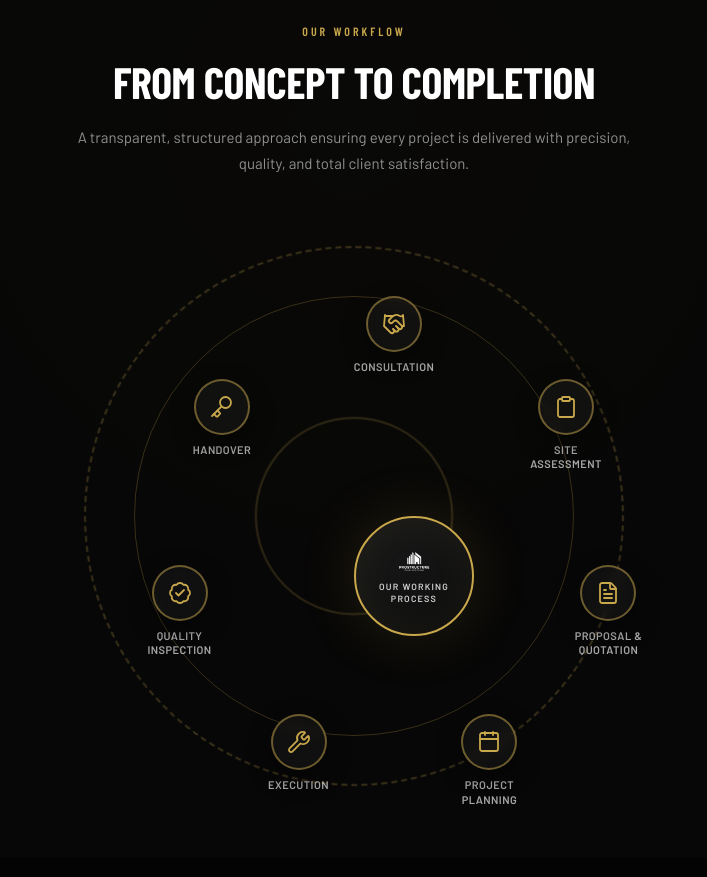
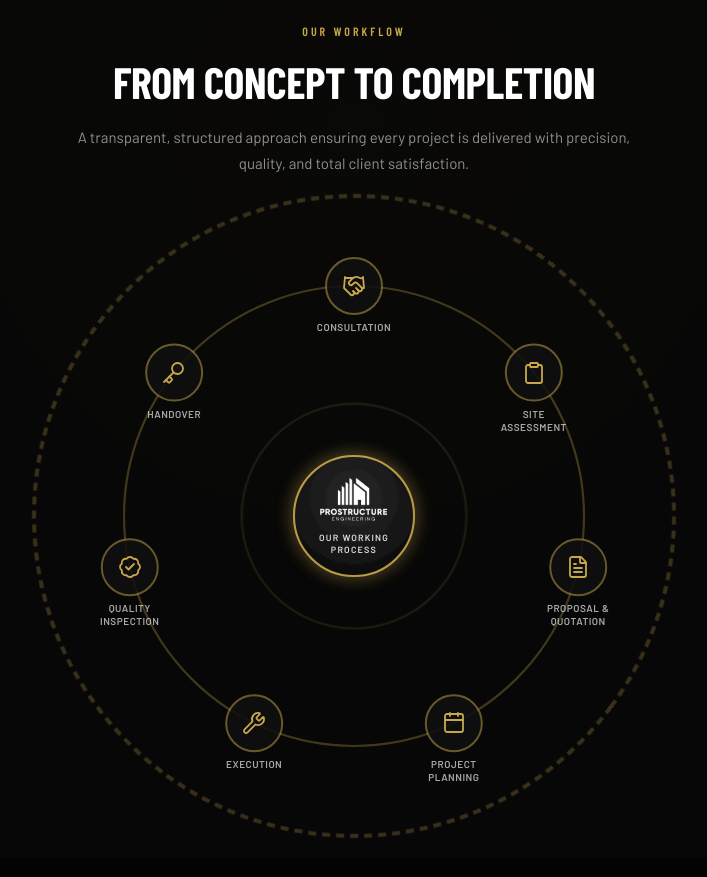
Before and after one commit to Bonheur45-prog/Prostructure, a React (Vite) app: page / in a window 1280 px wide. Shown: the part 5200-6077 px from the top of the page, without its empty margins (286-993 px from the left). Built offline with nearby package versions, Linux system fonts and the light colour scheme; a web font is replaced by a local one.

Commit message:
working using SVG. no errors

```diff
--- a/src/sections/WorkingProcess/WorkingProcess.jsx
+++ b/src/sections/WorkingProcess/WorkingProcess.jsx
@@ -1,92 +1,80 @@
 // ============================================
 // PROSTRUCTURE ENGINEERING LTD
 // src/sections/WorkingProcess/WorkingProcess.jsx
-// Radial / Orbital layout – 7 steps with icons
+// SVG-based orbital layout — pixel-perfect ring alignment
 // ============================================
 
-import { useRef, useMemo } from 'react'
+import { useRef } from 'react'
 import { motion, useScroll, useTransform } from 'framer-motion'
 import { useInView } from '@hooks/useInView'
 import { processContent, processSteps } from '@data/process'
-import logo from '@assets/images/logo.png' // ← your small logo
+import logo from '@assets/images/logo.png'
 import styles from './WorkingProcess.module.css'
 
-// ── Animation Variants ──────────────────────────────
+// ── SVG coordinate constants ─────────────────────────
+// viewBox is 600×600. Centre = (300, 300).
+const CX         = 300
+const CY         = 300
+const R_DASHED   = 320   // outer decorative dashed ring (increased to push it outward)
+const R_STATIC   = 230   // solid ring — node centres sit EXACTLY here
+const R_PULSE    = 100    // pulse halo radius
+const R_HUB      = 60    // hub circle radius (visual diameter 120)
+const NODE_R     = 28    // icon circle radius (visual diameter 56)
+const TITLE_GAP  = 17    // gap between icon circle edge and title text
+
+// ── Pre-compute node positions ───────────────────────
+const total      = processSteps.length
+const startAngle = -Math.PI / 2  // 12 o'clock
+
+const nodeData = processSteps.map((step, index) => {
+  const angle = startAngle + (index / total) * 2 * Math.PI
+  const cx    = CX + R_STATIC * Math.cos(angle)
+  const cy    = CY + R_STATIC * Math.sin(angle)
+  return { ...step, cx, cy, angle }
+})
+
+// ── Animation variants ───────────────────────────────
 
 const headerVariants = {
   hidden:  { opacity: 0, y: 24 },
   visible: {
-    opacity: 1,
-    y: 0,
+    opacity: 1, y: 0,
     transition: { duration: 0.6, ease: [0.25, 0.46, 0.45, 0.94] },
   },
 }
 
 const nodeVariants = {
-  hidden:  { opacity: 0, scale: 0.6 },
+  hidden:  { opacity: 0, scale: 0.5 },
   visible: (i) => ({
-    opacity: 1,
-    scale: 1,
-    transition: {
-      duration: 0.5,
-      delay: i * 0.09,
-      ease: [0.25, 0.46, 0.45, 0.94],
-    },
+    opacity: 1, scale: 1,
+    transition: { duration: 0.5, delay: i * 0.09, ease: [0.25, 0.46, 0.45, 0.94] },
   }),
 }
 
 const hubVariants = {
-  hidden:  { scale: 0.5, opacity: 0 },
+  hidden:  { opacity: 0, scale: 0.5 },
   visible: {
-    scale: 1,
-    opacity: 1,
+    opacity: 1, scale: 1,
     transition: { duration: 0.7, delay: 0.2, ease: [0.25, 0.46, 0.45, 0.94] },
   },
 }
 
-// ── Main Component ──────────────────────────────────
+// ── Component ────────────────────────────────────────
 
 export default function WorkingProcess() {
-  const sectionRef = useRef(null)
-  const [inViewRef, inView] = useInView(0.08)
+  const sectionRef              = useRef(null)
+  const [inViewRef, inView]     = useInView(0.08)
 
   const { scrollYProgress } = useScroll({
-    target: sectionRef,
-    offset: ['start end', 'end start'],
+    target:  sectionRef,
+    offset:  ['start end', 'end start'],
   })
   const backgroundY = useTransform(scrollYProgress, [0, 1], ['-20%', '20%'])
 
   const setRefs = (el) => {
     sectionRef.current = el
-    inViewRef.current = el
+    inViewRef.current  = el
   }
-
-  // ── Calculate orbital positions ──────────────────
-  // 7 nodes evenly spaced around a circle (radius = 220px)
-  const nodes = useMemo(() => {
-    const total = processSteps.length
-    const radius = 220 // distance from center to node center
-    const startAngle = -Math.PI / 2 // start at 12 o'clock
-
-    return processSteps.map((step, index) => {
-      const angle = startAngle + (index / total) * 2 * Math.PI
-      const x = radius * Math.cos(angle)
-      const y = radius * Math.sin(angle)
-
-      return {
-        ...step,
-        style: {
-          left: `calc(50% + ${x}px)`,
-          top: `calc(50% + ${y}px)`,
-          // X: centre the node div horizontally on the ring point.
-          // Y: shift up by exactly half the nodeCircle height (56px / 2 = 28px)
-          //    so the nodeCircle's centre — not the whole div's centre — sits on the ring.
-          //    This is correct regardless of title height below the circle.
-          transform: 'translate(-50%, -28px)',
-        },
-      }
-    })
-  }, [])
 
   return (
     <section
@@ -95,17 +83,15 @@ export default function WorkingProcess() {
       className={styles.section}
       aria-labelledby="process-heading"
     >
-      {/* Parallax background */}
+      {/* ── Parallax background ── */}
       <div className={styles.parallaxClip} aria-hidden="true">
-        <motion.div
-          className={styles.parallaxBg}
-          style={{ y: backgroundY }}
-        />
+        <motion.div className={styles.parallaxBg} style={{ y: backgroundY }} />
         <div className={styles.overlay} />
       </div>
 
       <div className={styles.inner}>
-        {/* ── Header ── */}
+
+        {/* ── Section header ── */}
         <motion.div
           className={styles.header}
           variants={headerVariants}
@@ -119,53 +105,196 @@ export default function WorkingProcess() {
           <p className={styles.subtext}>{processContent.subtext}</p>
         </motion.div>
 
-        {/* ── Orbital ── */}
+        {/* ── SVG orbital diagram ── */}
         <div className={styles.orbitContainer}>
-          <div className={styles.orbitWrapper}>
+          {/*
+            viewBox="0 0 600 600" + width="100%" = responsive scaling.
+            Every element shares one coordinate space — rings, nodes, hub all
+            reference the same (300,300) centre. No translate hacks needed.
+          */}
+          <svg
+            className={styles.orbitSvg}
+            viewBox="0 0 600 600"
+            xmlns="http://www.w3.org/2000/svg"
+            aria-hidden="true"
+          >
+            {/* ── Ring: outer dashed rotating ── */}
+            <circle
+              cx={CX} cy={CY}
+              r={R_DASHED}
+              fill="none"
+              stroke="rgba(201,168,76,0.25)"
+              strokeWidth="4"
+              strokeDasharray="8 6"
+              className={styles.ringDashed}
+            />
 
-            {/* Ring 3 – Outer dashed (rotating) */}
-            <div className={styles.ringDashed} />
+            {/* ── Ring: solid static — nodes sit on this ── */}
+            <circle
+              cx={CX} cy={CY}
+              r={R_STATIC}
+              fill="none"
+              stroke="rgba(201,168,76,0.3)"
+              strokeWidth="2.2"
+            />
 
-            {/* Ring 2 – Middle solid (static, holds nodes) */}
-            <div className={styles.ringStatic} />
+            {/* ── Ring: pulse halo around hub ── */}
+            <circle
+              cx={CX} cy={CY}
+              r={R_PULSE}
+              fill="none"
+              stroke="rgba(201,168,76,0.7)"
+              strokeWidth="2"
+              className={styles.ringPulse}
+            />
 
-            {/* Ring 1 – Inner pulsing heartbeat */}
-            <div className={styles.ringPulse} />
-
-            {/* ── Central Hub ── */}
-            <motion.div
-              className={styles.hub}
+            {/* ── Hub circle ── */}
+            <motion.g
               variants={hubVariants}
               initial="hidden"
               animate={inView ? 'visible' : 'hidden'}
+              style={{ originX: `${CX}px`, originY: `${CY}px` }}
             >
-              <img src={logo} alt="Prostructure Engineering" className={styles.hubLogo} />
-              <span className={styles.hubLabel}>OUR WORKING PROCESS</span>
-            </motion.div>
+              {/* Hub background fill */}
+              <circle
+                cx={CX} cy={CY}
+                r={R_HUB}
+                fill="url(#hubGradient)"
+                stroke="rgba(201,168,76,0.9)"
+                strokeWidth="2"
+                filter="url(#hubGlow)"
+              />
+              {/* Hub logo — foreignObject lets us use the <img> tag inside SVG */}
+              <foreignObject
+                x={CX - 46} y={CY - 50}
+                width="100" height="100"
+                style={{ overflow: 'visible' }}
+              >
+                <img
+                  src={logo}
+                  alt=""
+                  style={{
+                    width: '90px',
+                    height: 'auto',
+                    display: 'block',
+                    filter: 'brightness(0) invert(1)',
+                  }}
+                />
+              </foreignObject>
+              {/* Hub label */}
+              <text
+                x={CX} y={CY + 25}
+                textAnchor="middle"
+                className={styles.hubLabel}
+              >
+                <tspan x={CX} dy="0">OUR WORKING</tspan>
+                <tspan x={CX} dy="12">PROCESS</tspan>
+              </text>
+            </motion.g>
 
-            {/* ── 7 Orbiting Nodes ── */}
-            {nodes.map((node, index) => {
-              const Icon = node.icon
+            {/* ── 7 Orbiting nodes ── */}
+            {nodeData.map((node, index) => {
+              const Icon      = node.icon
+              // Title sits directly below the icon circle
+              const titleX    = node.cx
+              const titleY    = node.cy + NODE_R + TITLE_GAP
+              // Split multi-word titles for wrapping (max ~10 chars per line)
+              const words     = node.title.split(' ')
+              const line1     = words.slice(0, Math.ceil(words.length / 2)).join(' ')
+              const line2     = words.length > 1
+                                  ? words.slice(Math.ceil(words.length / 2)).join(' ')
+                                  : null
+
               return (
-                <motion.div
+                <motion.g
                   key={node.id}
-                  className={styles.node}
-                  style={node.style}
                   custom={index}
                   variants={nodeVariants}
                   initial="hidden"
                   animate={inView ? 'visible' : 'hidden'}
+                  // SVG motion.g scales from the node's own centre
+                  style={{ originX: `${node.cx}px`, originY: `${node.cy}px` }}
+                  className={styles.nodeGroup}
                 >
-                  <div className={styles.nodeCircle}>
-                    <Icon className={styles.nodeIcon} />
-                  </div>
-                  <span className={styles.nodeTitle}>{node.title}</span>
-                </motion.div>
+                  {/* Icon circle background */}
+                  <circle
+                    cx={node.cx} cy={node.cy}
+                    r={NODE_R}
+                    fill="rgba(16, 16, 16, 0.86)"
+                    stroke="rgba(201,168,76,0.5)"
+                    strokeWidth="2"
+                    className={styles.nodeCircle}
+                  />
+
+                  {/*
+                    Lucide icon via foreignObject.
+                    Positioned so its centre aligns with (node.cx, node.cy).
+                    Width/height = NODE_R * 2 = 56px.
+                  */}
+                  <foreignObject
+                    x={node.cx - NODE_R}
+                    y={node.cy - NODE_R}
+                    width={NODE_R * 2}
+                    height={NODE_R * 2}
+                    className={styles.nodeIconWrapper}
+                    style={{ overflow: 'visible', pointerEvents: 'none' }}
+                  >
+                    <div
+                      style={{
+                        width: '100%',
+                        height: '100%',
+                        display: 'flex',
+                        alignItems: 'center',
+                        justifyContent: 'center',
+                        pointerEvents: 'none',
+                      }}
+                    >
+                      <Icon
+                        style={{
+                          width: '24px',
+                          height: '24px',
+                          stroke: 'rgba(201,168,76,1)',
+                          strokeWidth: '1.8',
+                          fill: 'none',
+                          flexShrink: 0,
+                        }}
+                      />
+                    </div>
+                  </foreignObject>
+
+                  {/* Node title — always below the icon circle */}
+                  <text
+                    x={titleX}
+                    y={titleY}
+                    textAnchor="middle"
+                    className={styles.nodeTitle}
+                  >
+                    <tspan x={titleX} dy="0">{line1}</tspan>
+                    {line2 && (
+                      <tspan x={titleX} dy="13">{line2}</tspan>
+                    )}
+                  </text>
+                </motion.g>
               )
             })}
 
-          </div>
+            {/* ── SVG defs: gradients & filters ── */}
+            <defs>
+              <radialGradient id="hubGradient" cx="50%" cy="35%" r="65%">
+                <stop offset="0%"   stopColor="#2a2a2a" />
+                <stop offset="100%" stopColor="#0d0d0d" />
+              </radialGradient>
+              <filter id="hubGlow" x="-40%" y="-40%" width="180%" height="180%">
+                <feGaussianBlur stdDeviation="8" result="blur" />
+                <feMerge>
+                  <feMergeNode in="blur" />
+                  <feMergeNode in="SourceGraphic" />
+                </feMerge>
+              </filter>
+            </defs>
+          </svg>
         </div>
+
       </div>
     </section>
   )
--- a/src/sections/WorkingProcess/WorkingProcess.module.css
+++ b/src/sections/WorkingProcess/WorkingProcess.module.css
@@ -1,10 +1,10 @@
 /* ============================================
    PROSTRUCTURE ENGINEERING LTD
    src/sections/WorkingProcess/WorkingProcess.module.css
-   Orbital layout with pulse & rotating rings
+   SVG-based orbital layout
    ============================================ */
 
-/* ── Section ────────────────────────────────── */
+/* ── Section ─────────────────────────────────── */
 .section {
   position: relative;
   background-color: var(--color-black);
@@ -26,7 +26,11 @@
   width: 100%;
   height: 130%;
   background-color: var(--color-black-light);
-  background-image: radial-gradient(circle at 50% 40%, rgba(201, 168, 76, 0.06) 0%, transparent 70%);
+  background-image: radial-gradient(
+    circle at 50% 40%,
+    rgba(201, 168, 76, 0.06) 0%,
+    transparent 70%
+  );
   z-index: 0;
 }
 .overlay {
@@ -45,7 +49,7 @@
   padding: 0 24px;
 }
 
-/* ── Header ──────────────────────────────────── */
+/* ── Header ─────────────────────────────────── */
 .header {
   text-align: center;
   margin-bottom: 40px;
@@ -79,213 +83,138 @@
 }
 
 /* ── Orbit Container ────────────────────────── */
+/*
+  The SVG uses viewBox="0 0 600 600" + width="100%".
+  We constrain the container width — SVG scales itself proportionally.
+  No scale() tricks. No breakpoint ring resizing. One source of truth.
+*/
 .orbitContainer {
   display: flex;
   justify-content: center;
   align-items: center;
   width: 100%;
-  min-height: 580px;
 }
 
-.orbitWrapper {
-  position: relative;
-  width: 600px;
-  height: 600px;
-  display: flex;
-  justify-content: center;
-  align-items: center;
+.orbitSvg {
+  width: 100%;
+  max-width: 600px;   /* desktop cap */
+  height: auto;       /* preserves viewBox aspect ratio automatically */
+  overflow: visible;  /* allow foreignObject content to render outside SVG bounds if needed */
+  display: block;
+  margin: 0 auto;
 }
 
-/* ── RINGS ───────────────────────────────────── */
-
-/* Ring 3 – Outer dashed (rotating) */
-/* 540px → radius 270. Node circles sit at radius 220 ± 28px (outer edge 248).
-   Gap from dashed inner edge to node outer edge = 270 - 248 = 22px — clearly outside. */
+/* ── Dashed ring — CSS animation for rotation ── */
+/*
+  SVG circles can't be animated with CSS transform-origin correctly in all browsers
+  when using transform: rotate() directly on the element.
+  We use animateTransform in SVG instead — see JSX.
+  The class is kept here for the dashed stroke style only.
+*/
 .ringDashed {
-  position: absolute;
-  top: 50%;
-  left: 50%;
-  width: 540px;
-  height: 540px;
-  transform: translate(-50%, -50%);
-  border-radius: 50%;
-  border: 2px dashed rgba(201, 168, 76, 0.25);
-  pointer-events: none;
-  animation: spin 50s linear infinite;
+  animation: spinRing 50s linear infinite;
+  transform-origin: 300px 300px; /* SVG centre */
 }
 
-@keyframes spin {
-  0%   { transform: translate(-50%, -50%) rotate(0deg); }
-  100% { transform: translate(-50%, -50%) rotate(360deg); }
+@keyframes spinRing {
+  from { transform: rotate(0deg); }
+  to   { transform: rotate(360deg); }
 }
 
-/* Ring 2 – Middle solid (static, holds nodes) */
-.ringStatic {
-  position: absolute;
-  top: 50%;
-  left: 50%;
-  width: 440px;
-  height: 440px;
-  transform: translate(-50%, -50%);
-  border-radius: 50%;
-  border: 1.5px solid rgba(201, 168, 76, 0.25);
-  pointer-events: none;
+/* ── Pulse ring ─────────────────────────────── */
+.ringPulse {
+  transform-origin: 300px 300px;
+  animation: pulseRing 3s ease-in-out infinite;
 }
 
-/* Ring 1 – Inner pulsing heartbeat */
-.ringPulse {
-  position: absolute;
-  top: 50%;
-  left: 50%;
-  width: 180px;
-  height: 180px;
-  transform: translate(-50%, -50%);
-  border-radius: 50%;
-  border: 2px solid var(--color-gold);
-  pointer-events: none;
-  animation: pulse 3s ease-in-out infinite;
+@keyframes pulseRing {
+  0%   { transform: scale(1);    opacity: 0.6; }
+  50%  { transform: scale(1.18); opacity: 0; }
+  100% { transform: scale(1);    opacity: 0.6; }
 }
 
-@keyframes pulse {
-  0%   { transform: translate(-50%, -50%) scale(1);    opacity: 0.6; }
-  50%  { transform: translate(-50%, -50%) scale(1.15); opacity: 0; }
-  100% { transform: translate(-50%, -50%) scale(1);    opacity: 0.6; }
-}
-
-/* ── Central Hub ────────────────────────────── */
-/* hub = 120px, ringPulse = 180px → 30px gap each side. Hub always inside pulse ring. */
-.hub {
-  position: absolute;
-  top: 50%;
-  left: 50%;
-  transform: translate(-50%, -50%);
-  width: 120px;
-  height: 120px;
-  border-radius: 50%;
-  background: linear-gradient(145deg, #1a1a1a, #0d0d0d);
-  border: 2px solid var(--color-gold);
-  box-shadow: 0 0 60px rgba(201, 168, 76, 0.15), inset 0 0 40px rgba(201, 168, 76, 0.05);
-  display: flex;
-  flex-direction: column;
-  align-items: center;
-  justify-content: center;
-  text-align: center;
-  z-index: 10;
-  padding: 12px;
-}
-
-.hubLogo {
-  width: 40px;
-  height: auto;
-  display: block;
-  margin-bottom: 4px;
-  filter: brightness(0) invert(1);
-}
-
+/* ── Hub label (SVG text) ───────────────────── */
 .hubLabel {
   font-family: var(--font-body);
   font-size: 9px;
   font-weight: 700;
-  color: rgba(255, 255, 255, 0.8);
+  fill: rgba(255, 255, 255, 0.85);
   letter-spacing: 1.2px;
   text-transform: uppercase;
-  line-height: 1.3;
 }
 
-/* ── Orbiting Nodes ──────────────────────────── */
-.node {
-  position: absolute;
-  display: flex;
-  flex-direction: column;
-  align-items: center;
+/* ── Node group hover ───────────────────────── */
+.nodeGroup {
   cursor: default;
-  width: 80px;
-  /* transform is set inline: translate(-50%, -28px)
-     X: centres div horizontally on ring point
-     Y: shifts up by half nodeCircle height (56/2=28px) so the circle — not the div — sits on the ring */
 }
 
-.nodeCircle {
-  width: 56px;
-  height: 56px;
-  border-radius: 50%;
-  border: 2px solid rgba(201, 168, 76, 0.5);
-  background: rgba(255, 255, 255, 0.04);
-  backdrop-filter: blur(6px);
-  -webkit-backdrop-filter: blur(6px);
-  box-shadow: 0 8px 24px rgba(0, 0, 0, 0.4);
-  display: flex;
-  align-items: center;
-  justify-content: center;
-  transition: all 0.3s ease;
+.nodeGroup:hover .nodeCircle {
+  /* SVG doesn't support :hover on child selectors via CSS the same way.
+     We handle hover via inline SVG filter / JS if needed.
+     The foreignObject icon colour change is handled via JS className toggle. */
 }
 
-.node:hover .nodeCircle {
-  border-color: var(--color-gold);
-  background: rgba(201, 168, 76, 0.12);
-  box-shadow: 0 0 30px rgba(201, 168, 76, 0.2);
-  transform: scale(1.08);
+/* Hover: make node border bold + scale icon circle and icon */
+.nodeCircle {
+  transition: transform 220ms ease, stroke 220ms ease, stroke-width 220ms ease, filter 220ms ease;
+  transform-box: fill-box;
+  transform-origin: center;
 }
 
-.nodeIcon {
-  width: 24px;
-  height: 24px;
-  stroke: var(--color-gold);
-  stroke-width: 1.8;
-  transition: stroke 0.3s ease;
+.nodeIconWrapper {
+  transition: transform 220ms ease;
+  transform-box: fill-box;
+  transform-origin: center;
+  pointer-events: none;
 }
 
-.node:hover .nodeIcon {
+.nodeGroup:hover .nodeCircle {
   stroke: #ffffff;
+  stroke-width: 3;
+  transform: scale(1.12);
 }
 
-.nodeTitle {
-  margin-top: 8px;
-  font-family: var(--font-body);
-  font-size: 11px;
-  font-weight: 600;
-  text-transform: uppercase;
-  letter-spacing: 0.04em;
-  color: rgba(255, 255, 255, 0.65);
-  line-height: 1.3;
-  text-align: center;
-  transition: color 0.3s ease;
+.nodeGroup:hover .nodeIconWrapper {
+  transform: scale(1.12);
 }
 
-.node:hover .nodeTitle {
-  color: #ffffff;
+/* ── Node title (SVG text) ──────────────────── */
+.nodeTitle {
+  font-family: var(--font-body);
+  font-size: 10px;
+  font-weight: 700;
+  fill: rgba(255, 255, 255, 0.65);
+  letter-spacing: 0.05em;
+  text-transform: uppercase;
+  text-anchor: middle;
+  transition: fill 0.3s ease;
 }
 
-/* ── Responsive ──────────────────────────────── */
+.nodeGroup:hover .nodeTitle {
+  fill: rgba(255, 255, 255, 1);
+}
 
+/* ── Responsive ─────────────────────────────── */
 /*
-  IMPORTANT: We never change ringStatic's pixel size in any breakpoint.
-  ringStatic is always 440px (radius 220px), matching the JS node radius exactly.
-  Scaling is done via transform: scale() on .orbitWrapper so every internal
-  measurement — rings, hub, and JS-calculated node positions — shrinks uniformly.
+  SVG scales automatically via viewBox + width: 100% + max-width.
+  All we need to do is change max-width at breakpoints.
+  Rings, nodes, hub, text — everything scales together as one unit.
 */
 
-/* Tablet – scale the full 600px wrapper down to ~500px visual size */
 @media (max-width: 1024px) {
-  .orbitContainer {
-    min-height: 500px;
-  }
-  .orbitWrapper {
-    /* Keep intrinsic size at 600px so JS radius (220px) stays correct.
-       Scale visually to ~500px: 500 / 600 = 0.833 */
-    transform: scale(0.833);
-    transform-origin: center center;
+  .orbitSvg {
+    max-width: 480px;
   }
 }
 
-/* Mobile – scale the full 600px wrapper down to ~340px visual size */
 @media (max-width: 768px) {
-  .orbitContainer {
-    min-height: 380px;
-  }
-  .orbitWrapper {
-    /* Scale visually to ~340px: 340 / 600 = 0.567 */
-    transform: scale(0.567);
-    transform-origin: center center;
+  .orbitSvg {
+    max-width: 340px;
   }
 }
+
+@media (max-width: 400px) {
+  .orbitSvg {
+    max-width: 300px;
+  }
+}
```
